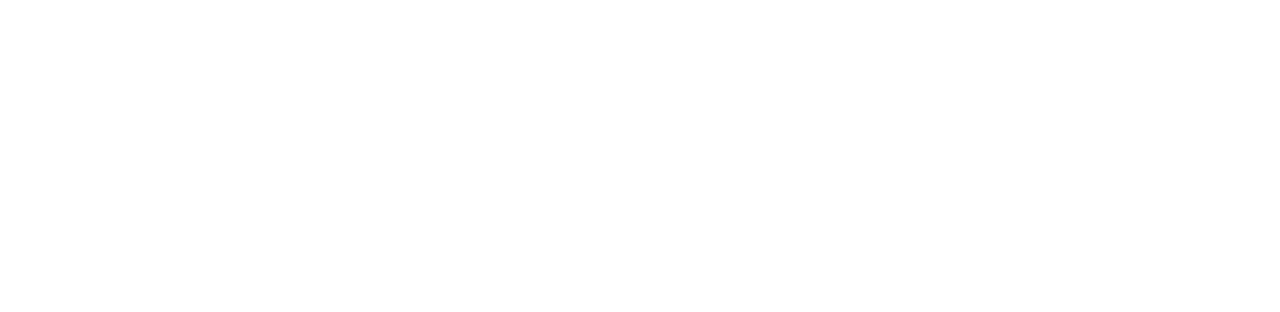
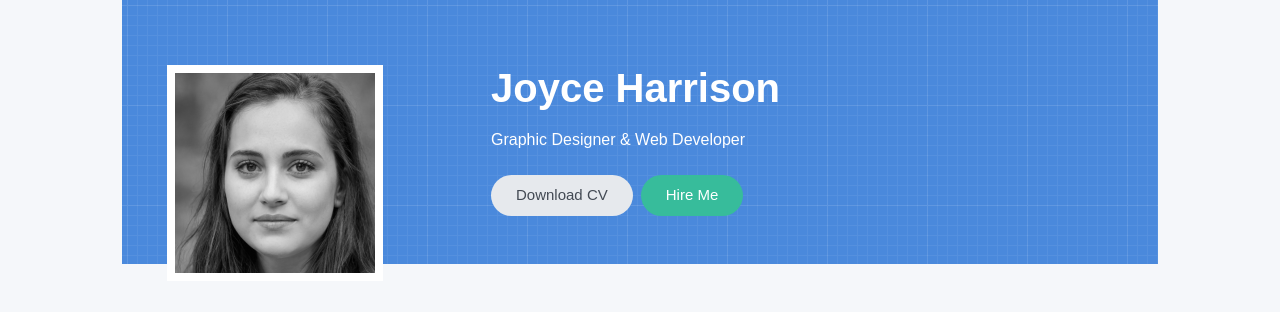
Before and after one commit to katon2k2/WEB_CV, a plain HTML site: page pages_cv/cv.html in a window 1280 px wide. Drawn offline with Linux system fonts and the light colour scheme.

Commit message:
push TOP MAIN for CV

```diff
--- a/css/cv_css.css
+++ b/css/cv_css.css
@@ -0,0 +1,132 @@
+*{
+	margin: 0;
+	padding: 0;
+	list-style-type: none;
+	text-decoration: none;
+	box-sizing: border-box;
+	font-family: sans-serif;
+}
+
+body{
+	background-color: #F5F7FA;
+	line-height: 1.5;
+}
+
+/* CSS main */
+main{
+	display: flex;
+	flex-direction: column;
+	align-items: center;
+}
+
+main>section{
+	width: 1036px;
+	background-color: #FFFFFF;
+}
+
+	/* CSS top main */
+.Top-main-content{
+	height: 264px;
+	background-color: #4A89DC;
+	background-image: url(../images/top_main_gridlines.svg);
+	display: flex;
+}
+
+.Top-main-avatar{
+	width: 216px;
+	height: 216px;
+	position: relative;
+	top: 65px;
+	left: 45px;
+	background-color: #FFFFFF;
+	display: flex;
+	justify-content: center;
+	align-items: center;
+}
+
+.Top-main-avatar img{
+	width: 200px;
+}
+
+.Top-main-info{
+	height: auto;
+	position: relative;
+	left: 105px;
+	padding: 48px;
+}
+
+.Name-and-specialized{
+	color: white;
+}
+
+.Name-and-specialized h1{
+	font-size: 2.5rem;
+	margin: 10px 0;
+}
+
+.Name-and-specialized p{
+	margin-bottom: 15px;
+}
+
+.Top-main-btns{
+	display: flex;
+}
+
+.Top-main-btns a{
+	display: inline-block;
+	font-size: 0.9375rem;
+	text-align: center;
+	padding: 8px 24px;
+	margin: 1px;
+}
+
+.Btn-download{
+	background-color: #E6E9ED;
+	margin-top: 8px;
+	margin-right: 8px;
+}
+
+.Btn-download a{
+	color: #434a54;
+}
+
+.Btn-hire{
+	background-color: #37BC9B;
+	margin-top: 8px;
+}
+
+.Btn-hire a{
+	color: #FFFFFF;
+}
+
+.Btn-download, .Btn-hire{
+	height: 40.5px;
+	border-radius: 3rem;
+}
+
+/*ANIMATION CSS*/
+.Name, .Specialized, .Top-main-btns{
+	animation: Top_main_info_animation 1s;
+	animation-fill-mode: both;
+}
+
+.Name{
+	animation-delay: 0.1s;
+}
+.Specialized{
+	animation-delay: 0.2s;
+}
+.Top-main-btns{
+	animation-delay: 0.3s;
+}
+
+@keyframes Top_main_info_animation{
+	0%{
+		margin-left: 150px;
+		opacity: 0;
+	}
+	100%{
+		margin-left: 0;
+		opacity: 1;
+	}
+}
--- a/pages_cv/cv.html
+++ b/pages_cv/cv.html
@@ -3,10 +3,33 @@
 	<head>
 		<meta charset="UTF-8">
 		<meta name="viewport" content="width=device-width, initial-scale=1.0">
+		<link rel="stylesheet" href="../fonts/fontawesome/css/all.css">
+		<link rel="stylesheet" href="../css/cv_css.css">
 		<title>My CV</title>
-	<link rel="stylesheet" href="../css/cv_css.css">
 	</head>
 	<body>
-
+		<main>
+			<section id="Top-main">
+				<div class="Top-main-content">
+					<div class="Top-main-avatar">
+						<img src="../images/avatar.jpg" alt="avatar">
+					</div>
+					<div class="Top-main-info">
+						<div class="Name-and-specialized">
+							<h1 class="Name">Joyce Harrison</h1>
+							<p class="Specialized">Graphic Designer & Web Developer</p>
+						</div>
+						<div class="Top-main-btns">
+							<div class="Btn-download">
+								<a href="../pdf/PDF.pdf" target="bank">Download CV</a>
+							</div>
+							<div class="Btn-hire">
+								<a href="">Hire Me</a>
+							</div>
+						</div>
+					</div>
+				</div>
+			</section>
+		</main>
 	</body>
 </html>
```
Also changed, not shown: images/avatar.jpg (added), 1 other file. Lines whose indentation alone changed are shown as unchanged.
